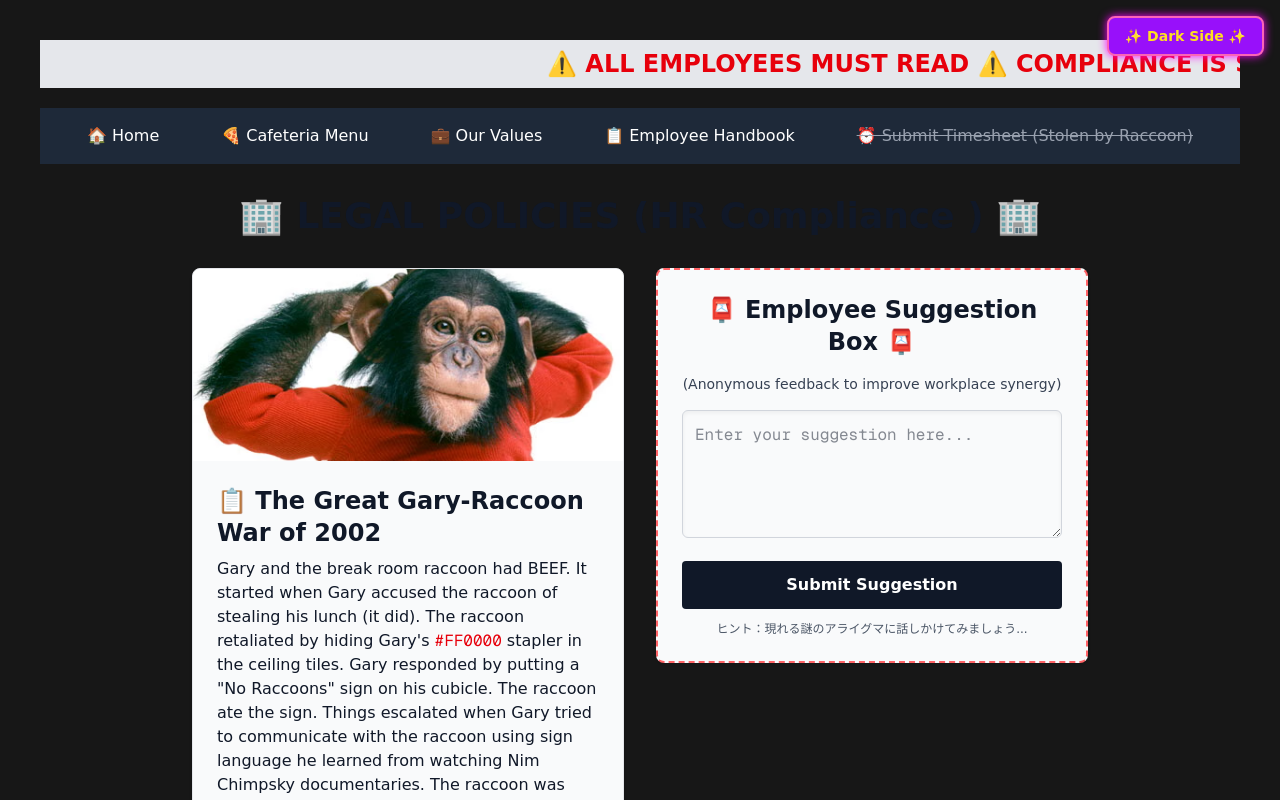
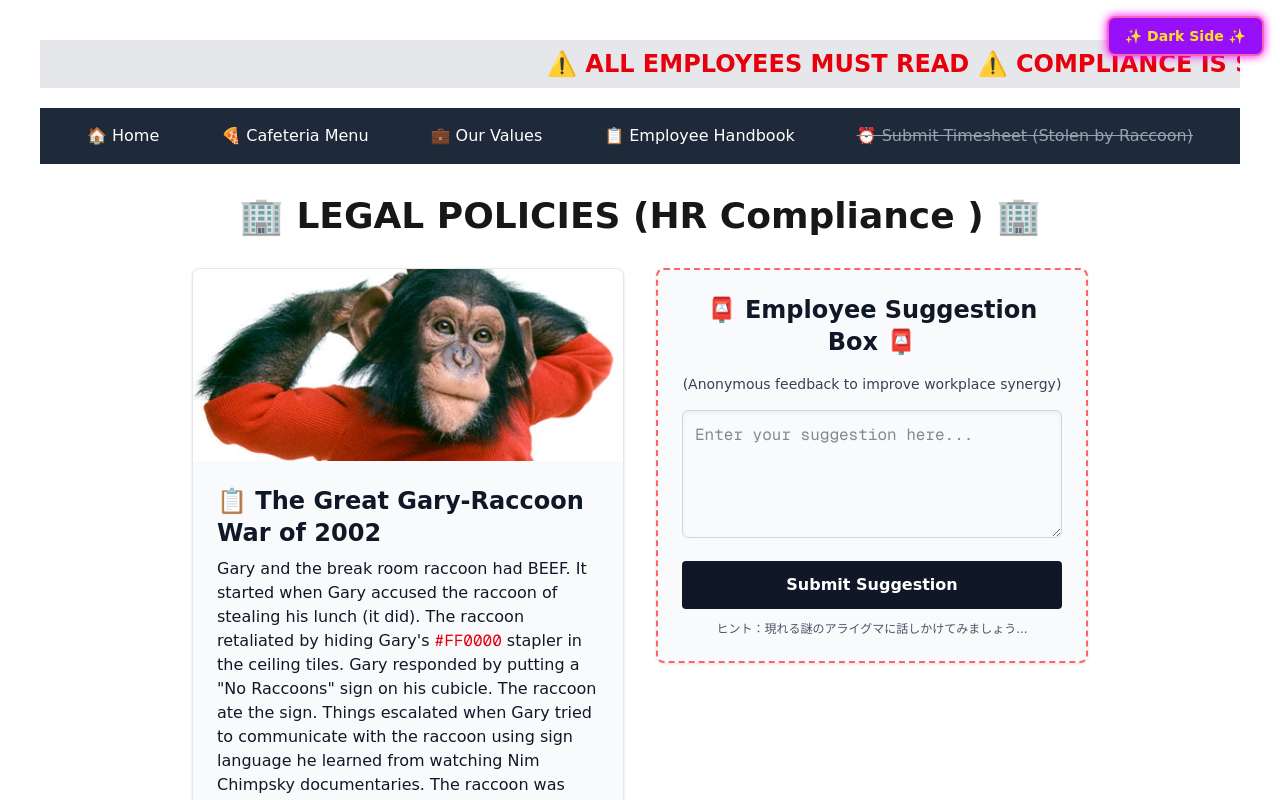
Before and after one commit to ANAS727189/TreasureHunt, a Next.js app: page /dashboard/policy in a window 1280 px wide. Shown: the top 800 px of the page. Built offline with nearby package versions, Linux system fonts and the light colour scheme.

Commit message:
fix: colors

```diff
--- a/app/dashboard/policy/page.tsx
+++ b/app/dashboard/policy/page.tsx
@@ -192,7 +192,7 @@
         color: uglyTheme ? "#04ff00ff" : undefined,
       }}
       className={`p-10 ${
-        uglyTheme ? "" : "bg-foreground"
+        uglyTheme ? "" : "bg-background"
       } min-h-screen relative`}
     >
       <title>Mandatory Compliance Training (Rev. 2002)</title>
@@ -310,7 +310,7 @@
       </nav>
 
       <div className="max-w-4xl mx-auto">
-        <h1 className="text-4xl font-bold text-center text-gray-900 my-8">
+        <h1 className="text-4xl font-bold text-center text-foreground my-8">
           🏢 LEGAL POLICIES (HR Compliance ) 🏢
         </h1>
 
```
